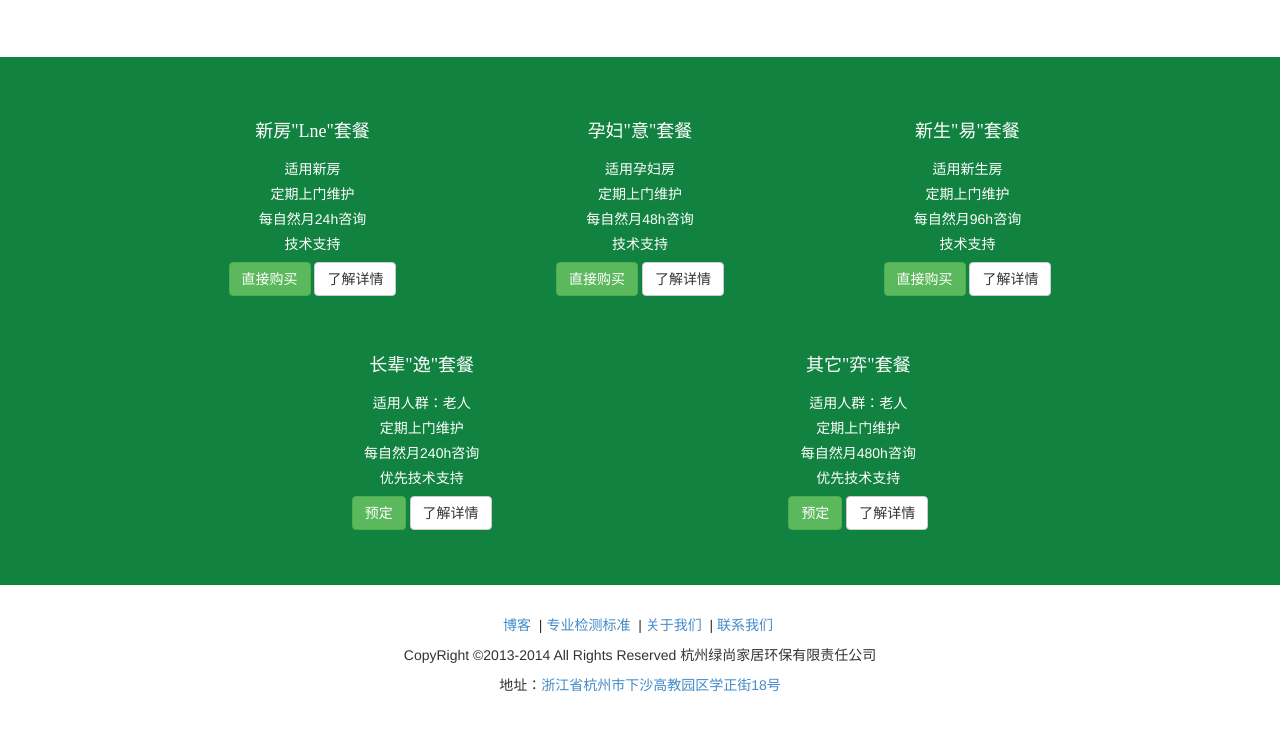
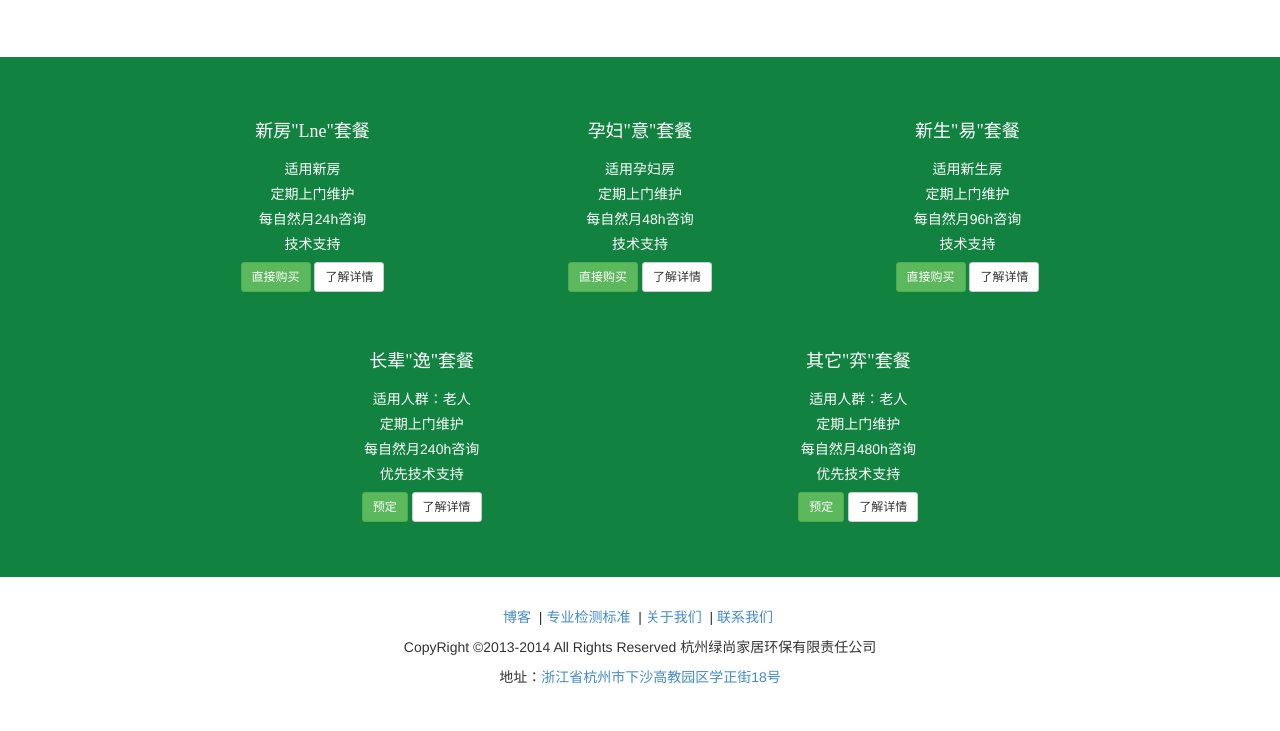
Before and after one commit to yorkie/green-style, a website: page index.html in a window 1280 px wide. Shown: the part 1375-2106 px from the top of the page. Drawn offline with Linux system fonts and the light colour scheme; files whose address does not match are found by name.

Commit message:
fix button resize

```diff
--- a/index.html
+++ b/index.html
@@ -1,7 +1,8 @@
 <html>
 <head>
   <title> Green Style </title>
-  <link rel="stylesheet" href="css/bootstrap.min.css?a=10">
+  <meta name="viewport" content="width=device-width, initial-scale=1">
+  <link rel="stylesheet" href="css/bootstrap.min.css">
   <link rel="stylesheet" href="css/home.css">
 </head>
 
@@ -71,8 +72,8 @@
         <p>每自然月24h咨询</p>
         <p>技术支持</p>
         <p>
-          <button type="button" class="btn btn-success">直接购买</button>
-          <button type="button" class="btn btn-default">了解详情</button>
+          <button type="button" class="btn btn-sm btn-success">直接购买</button>
+          <button type="button" class="btn btn-sm btn-default">了解详情</button>
         </p>
       </div>
       <div class="plan-ceil col-md-2 col-md-offset-1" id="plan-a">
@@ -82,8 +83,8 @@
         <p>每自然月48h咨询</p>
         <p>技术支持</p>
         <p>
-          <button type="button" class="btn btn-success">直接购买</button>
-          <button type="button" class="btn btn-default">了解详情</button>
+          <button type="button" class="btn btn-sm btn-success">直接购买</button>
+          <button type="button" class="btn btn-sm btn-default">了解详情</button>
         </p>
       </div>
       <div class="plan-ceil col-md-2 col-md-offset-1" id="plan-a">
@@ -93,8 +94,8 @@
         <p>每自然月96h咨询</p>
         <p>技术支持</p>
         <p>
-          <button type="button" class="btn btn-success">直接购买</button>
-          <button type="button" class="btn btn-default">了解详情</button>
+          <button type="button" class="btn btn-sm btn-success">直接购买</button>
+          <button type="button" class="btn btn-sm btn-default">了解详情</button>
         </p>
       </div>
     </div>
@@ -107,8 +108,8 @@
         <p>每自然月240h咨询</p>
         <p>优先技术支持</p>
         <p>
-          <button type="button" class="btn btn-success">预定</button>
-          <button type="button" class="btn btn-default">了解详情</button>
+          <button type="button" class="btn btn-sm btn-success">预定</button>
+          <button type="button" class="btn btn-sm btn-default">了解详情</button>
         </p>
       </div>
       <div class="plan-ceil col-md-2 col-md-offset-2" id="plan-a">
@@ -118,8 +119,8 @@
         <p>每自然月480h咨询</p>
         <p>优先技术支持</p>
         <p>
-          <button type="button" class="btn btn-success">预定</button>
-          <button type="button" class="btn btn-default">了解详情</button>
+          <button type="button" class="btn btn-sm btn-success">预定</button>
+          <button type="button" class="btn btn-sm btn-default">了解详情</button>
         </p>
       </div>
     </div>
```
